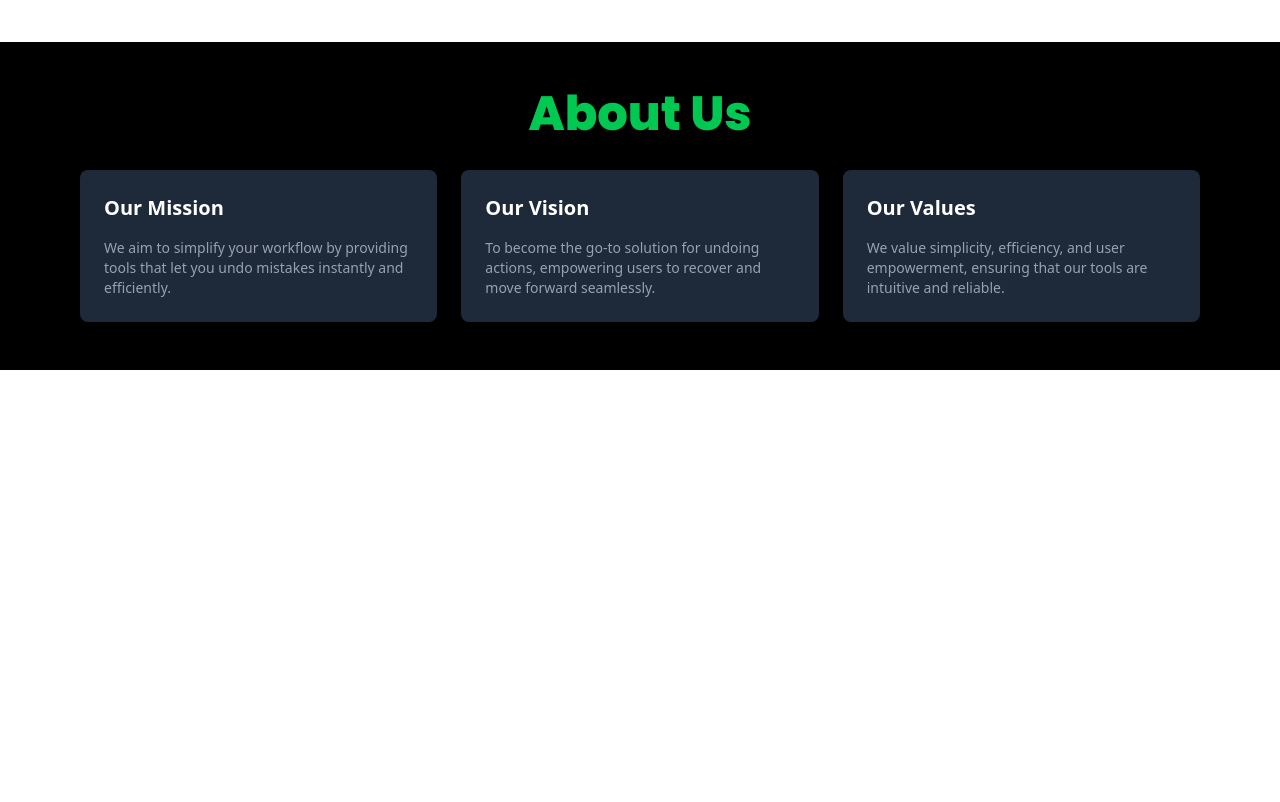
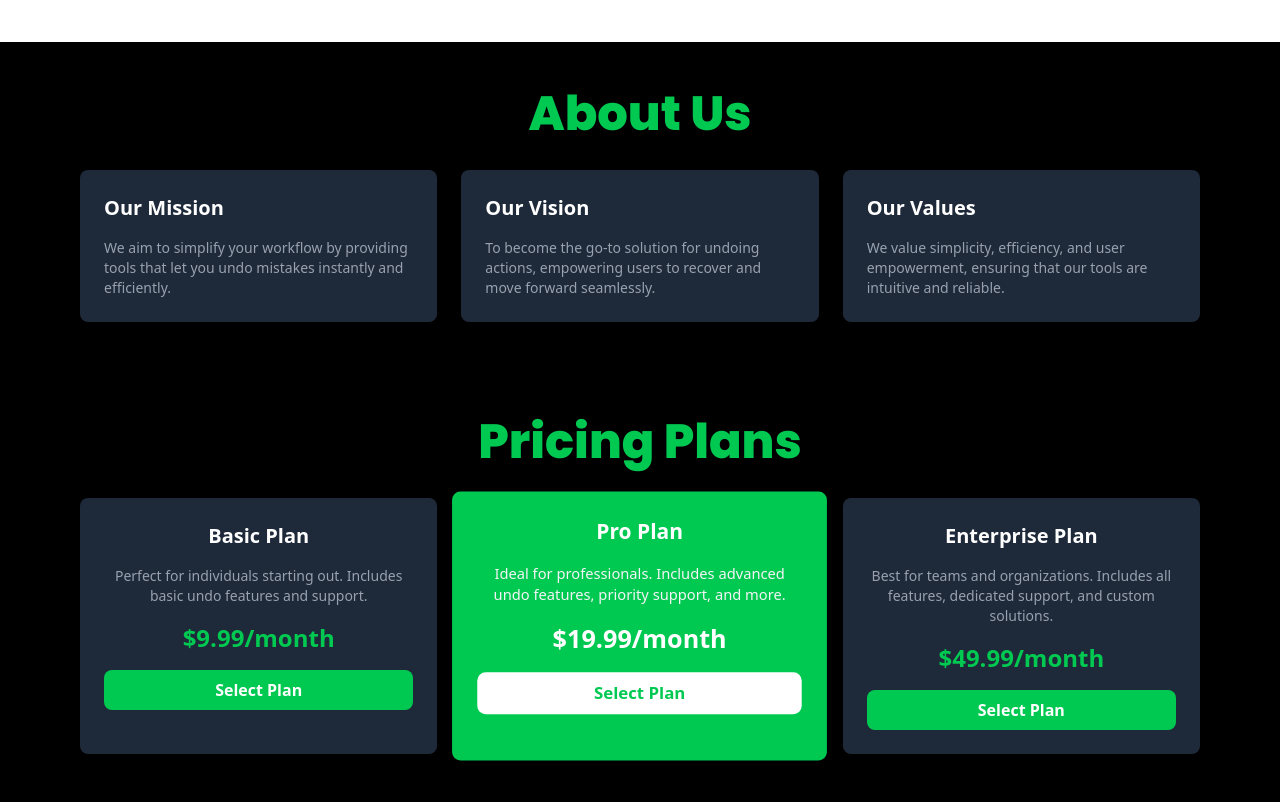
Before and after one commit to gabrielVolponi/dev, a website: page home.html in a window 1280 px wide. Shown: the part 836-1638 px from the top of the page. Before the commit the page ends 1206 px from the top, so only its background shows below. Drawn offline with nearby package versions, Linux system fonts and the light colour scheme; files that its build step writes are made by us from their sources.

Commit message:
add License and README files, and implement Pricing section in home.html

```diff
--- a/home.html
+++ b/home.html
@@ -104,6 +104,68 @@
                 </div>
             </div>
         </section>
+
+        <!-- Pricing Section -->
+        <section class="bg-black py-12" data-cy="pricing-section">
+            <div class="container mx-auto px-6 md:px-10 lg:px-20">
+                <h2 class="text-green-500 text-3xl font-poppins font-extrabold text-center mb-8 md:text-4xl lg:text-5xl"
+                    data-cy="pricing-heading" aria-label="Pricing Section Heading">
+                    Pricing Plans
+                </h2>
+                <div class="grid grid-cols-1 md:grid-cols-3 gap-6">
+                    <!-- Basic Plan -->
+                    <div class="bg-gray-800 rounded-lg p-6 hover:bg-green-500 transition duration-300 group" data-cy="pricing-card-basic">
+                        <h3 class="text-white text-xl font-bold mb-4 text-center group-hover:text-white" data-cy="pricing-card-title-basic" aria-label="Basic Plan Title">
+                            Basic Plan
+                        </h3>
+                        <p class="text-gray-400 text-sm mb-4 text-center group-hover:text-white" data-cy="pricing-card-text-basic" aria-label="Basic Plan Description">
+                            Perfect for individuals starting out. Includes basic undo features and support.
+                        </p>
+                        <p class="text-green-500 text-2xl font-bold text-center mb-4 group-hover:text-white" data-cy="pricing-card-price-basic" aria-label="Basic Plan Price">
+                            $9.99/month
+                        </p>
+                        <button class="w-full bg-green-500 text-white font-bold py-2 rounded-lg hover:bg-white hover:text-green-500 transition duration-300"
+                                data-cy="pricing-card-button-basic" aria-label="Select Basic Plan">
+                            Select Plan
+                        </button>
+                    </div>
+
+                    <!-- Pro Plan (Highlighted) -->
+                    <div class="bg-green-500 rounded-lg p-6 shadow-lg transform scale-105 transition duration-300" data-cy="pricing-card-pro">
+                        <h3 class="text-white text-xl font-bold mb-4 text-center" data-cy="pricing-card-title-pro" aria-label="Pro Plan Title">
+                            Pro Plan
+                        </h3>
+                        <p class="text-gray-100 text-sm mb-4 text-center" data-cy="pricing-card-text-pro" aria-label="Pro Plan Description">
+                            Ideal for professionals. Includes advanced undo features, priority support, and more.
+                        </p>
+                        <p class="text-white text-2xl font-bold text-center mb-4" data-cy="pricing-card-price-pro" aria-label="Pro Plan Price">
+                            $19.99/month
+                        </p>
+                        <button class="w-full bg-white text-green-500 font-bold py-2 rounded-lg hover:bg-gray-100 transition duration-300"
+                                data-cy="pricing-card-button-pro" aria-label="Select Pro Plan">
+                            Select Plan
+                        </button>
+                    </div>
+
+                    <!-- Enterprise Plan -->
+                    <div class="bg-gray-800 rounded-lg p-6 hover:bg-green-500 transition duration-300 group" data-cy="pricing-card-enterprise">
+                        <h3 class="text-white text-xl font-bold mb-4 text-center group-hover:text-white" data-cy="pricing-card-title-enterprise" aria-label="Enterprise Plan Title">
+                            Enterprise Plan
+                        </h3>
+                        <p class="text-gray-400 text-sm mb-4 text-center group-hover:text-white" data-cy="pricing-card-text-enterprise" aria-label="Enterprise Plan Description">
+                            Best for teams and organizations. Includes all features, dedicated support, and custom solutions.
+                        </p>
+                        <p class="text-green-500 text-2xl font-bold text-center mb-4 group-hover:text-white" data-cy="pricing-card-price-enterprise" aria-label="Enterprise Plan Price">
+                            $49.99/month
+                        </p>
+                        <button class="w-full bg-green-500 text-white font-bold py-2 rounded-lg hover:bg-white hover:text-green-500 transition duration-300"
+                                data-cy="pricing-card-button-enterprise" aria-label="Select Enterprise Plan">
+                            Select Plan
+                        </button>
+                    </div>
+                </div>
+            </div>
+        </section>
     </main>
 </body>
 
```
Also changed, not shown: License.md (added), README.md (added).
